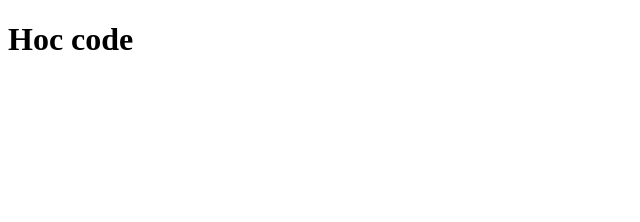
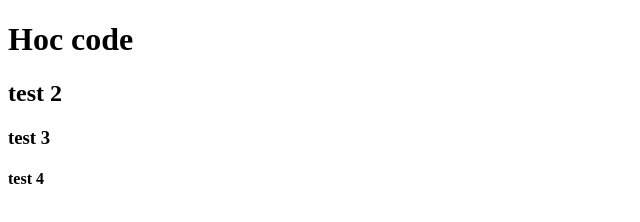
Before and after one commit to Huyphan1994/Helloword, a plain HTML site: page index.html in a window 1280 px wide. Shown: the whole page, without its empty margins (0-640 px from the left). Drawn offline with Linux system fonts and the light colour scheme.

Commit message:
thay the code

```diff
--- a/index.html
+++ b/index.html
@@ -7,5 +7,8 @@
 </head>
 <body>
     <h1>Hoc code</h1>
+    <h2>test 2</h2>
+    <h3>test 3</h3>
+    <h4>test 4</h4>
 </body>
 </html>
```
